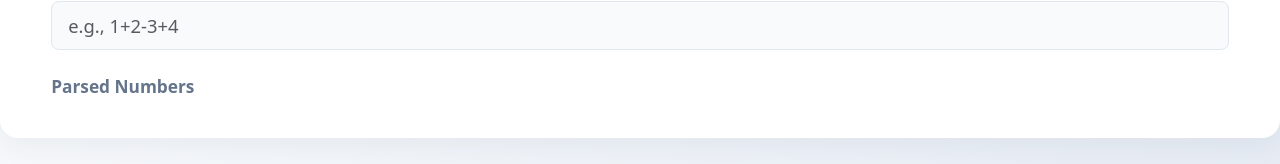
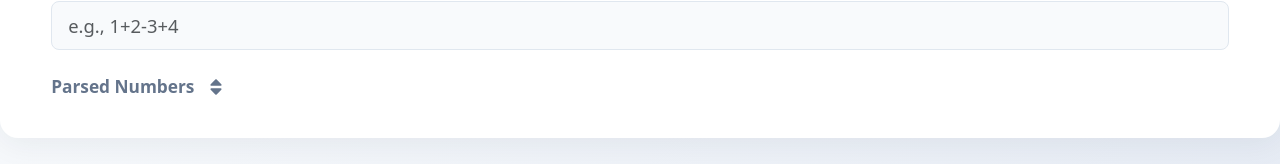
Before and after one commit to aaronbeall/average-calc, a React (Vite) app: page / in a window 1280 px wide. Shown: the part 181-345 px from the top of the page. Built offline with nearby package versions, Linux system fonts and the light colour scheme.

Commit message:
Add sorting functionality for parsed numbers; implement toggle for original, ascending, and descending order

```diff
--- a/src/App.tsx
+++ b/src/App.tsx
@@ -5,7 +5,7 @@ import logo from '../public/logo.svg';
 import { Container, Form, Button, Alert, Badge } from 'react-bootstrap';
 import { Line } from 'react-chartjs-2';
 import { Chart as ChartJS, CategoryScale, LinearScale, PointElement, LineElement, Title, Tooltip, Legend } from 'chart.js';
-import { FaThumbtack, FaCog, FaTrash, FaPalette, FaArrowLeft, FaArrowRight, FaChartLine, FaChartArea } from 'react-icons/fa';
+import { FaThumbtack, FaCog, FaTrash, FaPalette, FaArrowLeft, FaArrowRight, FaChartLine, FaChartArea, FaSort, FaSortAmountUp, FaSortAmountDown } from 'react-icons/fa';
 import { Dropdown } from 'react-bootstrap';
 
 
@@ -133,6 +133,7 @@ const ResultsText: React.FC<{ total: number; median: number; mean: number; min:
 const App: React.FC = () => {
   const [inputValue, setInputValue] = useState<string>('');
   const [numbers, setNumbers] = useState<number[]>([]);
+  const [sortMode, setSortMode] = useState<'original' | 'asc' | 'desc'>('original');
   const [results, setResults] = useState<Results | null>(null);
   const [pinnedSets, setPinnedSets] = useState<PinnedSet[]>([]); // Use PinnedSet type
 
@@ -192,11 +193,10 @@ const App: React.FC = () => {
 
     localStorage.setItem('lastExpression', value); // Save expression to local storage
     const parsedNumbers = parseEquation(value);
+    setNumbers(parsedNumbers);
     if (parsedNumbers.length > 0) {
-      setNumbers(parsedNumbers);
       updateResults(parsedNumbers);
     } else {
-      setNumbers([]);
       setResults(null);
     }
   };
@@ -239,12 +239,27 @@ const App: React.FC = () => {
     };
   };
 
+  // Helper to get sorted numbers for display
+  const getSortedNumbers = (nums: number[], mode: 'original' | 'asc' | 'desc') => {
+    if (mode === 'asc') return [...nums].sort((a, b) => a - b);
+    if (mode === 'desc') return [...nums].sort((a, b) => b - a);
+    return nums;
+  };
+
   // Remove a number from the list and recalculate stats
   const handleRemoveNumber = (index: number) => {
-    const updatedNumbers = [...numbers];
-    updatedNumbers.splice(index, 1);
-    setNumbers(updatedNumbers);
-    updateResults(updatedNumbers);
+    // Remove from the unsorted numbers (input order)
+    const unsorted = [...numbers];
+    // To remove the correct number, we need to know which number is being displayed at this index in the sorted view
+    const sortedNumbers = getSortedNumbers(numbers, sortMode);
+    const numToRemove = sortedNumbers[index];
+    // Remove the first occurrence of numToRemove from the unsorted numbers
+    const removeIdx = unsorted.indexOf(numToRemove);
+    if (removeIdx !== -1) {
+      unsorted.splice(removeIdx, 1);
+      setNumbers(unsorted);
+      updateResults(unsorted);
+    }
   };
 
   // Clear input and results
@@ -402,9 +417,45 @@ const App: React.FC = () => {
 
           {/* Parsed Numbers Section */}
           <div style={{ marginTop: 8, marginBottom: 8 }}>
-            <div style={{ fontWeight: 600, color: '#64748b', fontSize: '1.08em', marginBottom: 6 }}>Parsed Numbers</div>
+            <div style={{ display: 'flex', alignItems: 'center', marginBottom: 6 }}>
+              <span style={{ fontWeight: 600, color: '#64748b', fontSize: '1.08em' }}>Parsed Numbers</span>
+              <button
+                type="button"
+                onClick={() => {
+                  let nextMode: 'original' | 'asc' | 'desc';
+                  if (sortMode === 'original') nextMode = 'asc';
+                  else if (sortMode === 'asc') nextMode = 'desc';
+                  else nextMode = 'original';
+                  setSortMode(nextMode);
+                }}
+                style={{
+                  background: 'none',
+                  border: 'none',
+                  color: '#2563eb',
+                  fontSize: 20,
+                  cursor: 'pointer',
+                  marginLeft: 10,
+                  padding: 2,
+                  display: 'flex',
+                  alignItems: 'center',
+                  transition: 'color 0.15s',
+                }}
+                title={
+                  sortMode === 'original'
+                    ? 'Sort ascending'
+                    : sortMode === 'asc'
+                    ? 'Sort descending'
+                    : 'Original order'
+                }
+                aria-label="Toggle sort order"
+              >
+                {sortMode === 'original' && <FaSort style={{ color: '#64748b' }} />}
+                {sortMode === 'asc' && <FaSortAmountUp style={{ color: '#2563eb' }} />}
+                {sortMode === 'desc' && <FaSortAmountDown style={{ color: '#2563eb' }} />}
+              </button>
+            </div>
             <div style={{ display: 'flex', alignItems: 'center', flexWrap: 'wrap', gap: 8 }}>
-              {numbers.map((num, index) => (
+              {getSortedNumbers(numbers, sortMode).map((num, index) => (
                 <ParsedNumberBadge
                   key={index}
                   num={num}
```
